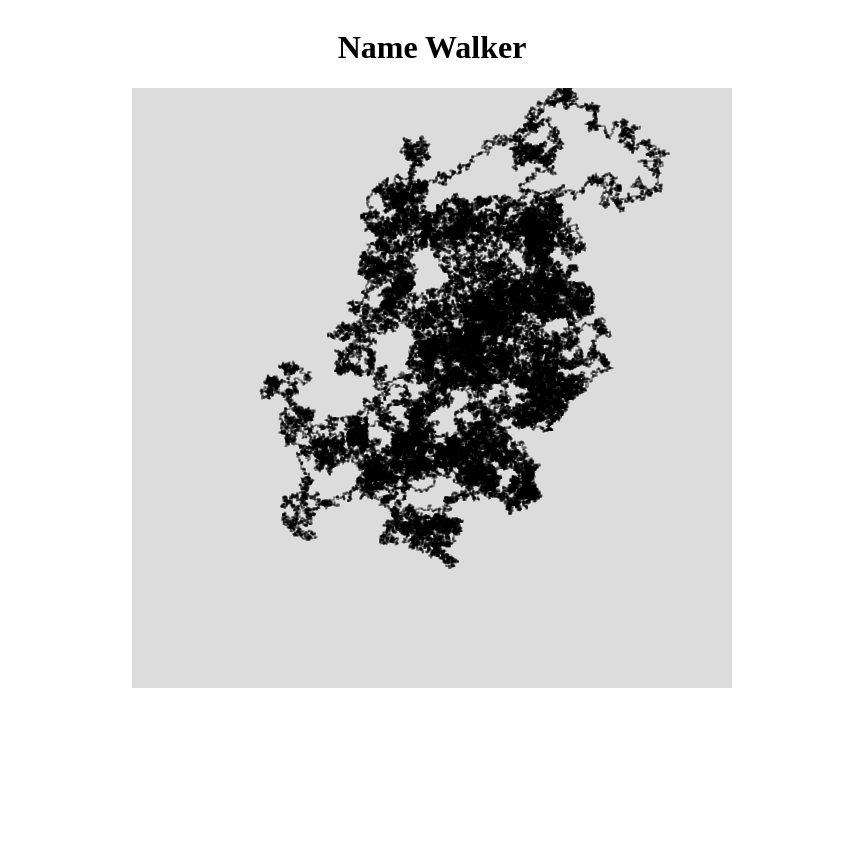
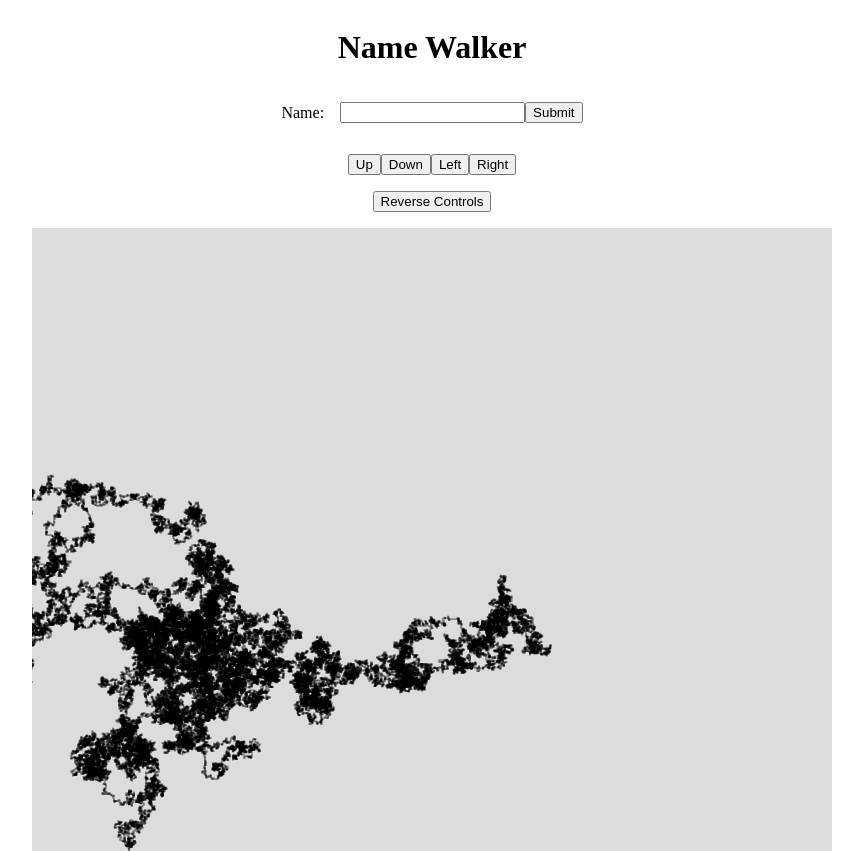
Before and after one commit to alexfrankcodes/name-walker, a React (Create React App) app: page / in a window 1280 px wide. Shown: the top 851 px of the page, without its empty margins (208-1071 px from the left). Before the commit the page ends 800 px from the top, so only its background shows below. Built offline with nearby package versions, Linux system fonts and the light colour scheme.

Commit message:
Implemented user input

```diff
--- a/public/index.html
+++ b/public/index.html
@@ -7,37 +7,13 @@
     <meta name="theme-color" content="#000000" />
     <meta
       name="description"
-      content="Web site created using create-react-app"
+      content="An app that performs a random walk based on a name"
     />
-    <link rel="apple-touch-icon" href="%PUBLIC_URL%/logo192.png" />
-    <!--
-      manifest.json provides metadata used when your web app is installed on a
-      user's mobile device or desktop. See https://developers.google.com/web/fundamentals/web-app-manifest/
-    -->
     <link rel="manifest" href="%PUBLIC_URL%/manifest.json" />
-    <!--
-      Notice the use of %PUBLIC_URL% in the tags above.
-      It will be replaced with the URL of the `public` folder during the build.
-      Only files inside the `public` folder can be referenced from the HTML.
-
-      Unlike "/favicon.ico" or "favicon.ico", "%PUBLIC_URL%/favicon.ico" will
-      work correctly both with client-side routing and a non-root public URL.
-      Learn how to configure a non-root public URL by running `npm run build`.
-    -->
-    <title>React App</title>
+    <title>Name Walker</title>
   </head>
   <body>
     <noscript>You need to enable JavaScript to run this app.</noscript>
     <div id="root"></div>
-    <!--
-      This HTML file is a template.
-      If you open it directly in the browser, you will see an empty page.
-
-      You can add webfonts, meta tags, or analytics to this file.
-      The build step will place the bundled scripts into the <body> tag.
-
-      To begin the development, run `npm start` or `yarn start`.
-      To create a production bundle, use `npm run build` or `yarn build`.
-    -->
   </body>
 </html>
--- a/src/App.css
+++ b/src/App.css
@@ -4,3 +4,24 @@
   flex-direction: column;
   align-items: center;
 }
+
+.canvas {
+  display: flex;
+  flex-direction: column;
+}
+
+.canvas div {
+  margin-bottom: 1rem;
+  display: flex;
+  align-items: center;
+  justify-content: center;
+}
+
+.canvas p {
+  display: inline;
+  margin-right: 1rem;
+}
+
+.canvas input {
+  display: inline;
+}
--- a/src/App.js
+++ b/src/App.js
@@ -5,7 +5,7 @@ function App() {
   return (
     <div className="App">
       <h1>Name Walker</h1>
-      <Canvas className="canvas" walkLength={1000000} />
+      <Canvas className="canvas" />
     </div>
   );
 }
--- a/src/components/Canvas.js
+++ b/src/components/Canvas.js
@@ -7,23 +7,109 @@ export default class Canvas extends Component {
     this.myRef = createRef();
   }
   Sketch = (p) => {
-    let x, y;
-
-    let width = 600;
+    let width = 800;
     let height = width;
 
+    let x = width / 2;
+    let y = height / 2;
+
     let stepSize = 1;
-    let walkLength = this.props.walkLength;
+    let walkLength = 250000;
 
+    let navigationJump = 50;
+
+    let name = "";
+    let seed = 0;
+
+    let userInput = p.createDiv();
+    let nameLabel = p.createElement("p", "Name:");
+    let nameField = p.createInput();
+    let submitButton = p.createButton("Submit");
+
+    let navigation = p.createDiv();
+    let up = p.createButton("Up");
+    let down = p.createButton("Down");
+    let left = p.createButton("Left");
+    let right = p.createButton("Right");
+
+    let reverse = p.createDiv();
+    let reverseButton = p.createButton("Reverse Controls");
+
+    /* p5.js setup function */
     p.setup = () => {
+      userInput.child(nameLabel);
+      userInput.child(nameField);
+      userInput.child(submitButton);
+
+      submitButton.mousePressed(convertNameToSeed);
+      p.randomSeed(seed);
+
+      navigation.child(up);
+      navigation.child(down);
+      navigation.child(left);
+      navigation.child(right);
+
+      up.mousePressed(navigateUp);
+      down.mousePressed(navigateDown);
+      left.mousePressed(navigateLeft);
+      right.mousePressed(navigateRight);
+
+      reverse.child(reverseButton);
+      reverseButton.mousePressed(reverseNavigationControls);
+
       p.createCanvas(width, height);
+      p.pixelDensity(1);
+    };
+
+    function convertNameToSeed() {
+      let counter = 0;
+      name = nameField.value();
+      for (let i = 0; i < name.length; i++) {
+        counter += name.charCodeAt(i);
+      }
+      seed = counter;
+      repaint();
+    }
+
+    function repaint() {
+      p.clear();
+      p.draw();
+    }
+
+    function navigateUp() {
+      console.log("up");
+      p.translate(0, navigationJump);
+      p.draw();
+    }
+
+    function navigateDown() {
+      console.log("up");
+      p.translate(0, -navigationJump);
+      p.draw();
+    }
+
+    function navigateLeft() {
+      console.log("up");
+      p.translate(navigationJump, 0);
+      p.draw();
+    }
+
+    function navigateRight() {
+      p.translate(-navigationJump, 0);
+      p.draw();
+    }
+
+    function reverseNavigationControls() {
+      navigationJump *= -1;
+    }
+
+    function staticRandomWalk() {
       x = width / 2;
       y = height / 2;
+
       p.background(220);
-      p.randomSeed(123456);
-    };
+      p.randomSeed(seed);
 
-    p.draw = () => {
       for (let i = 0; i < walkLength; i++) {
         let c = p.color(0, 0, 0);
 
@@ -53,6 +139,13 @@ export default class Canvas extends Component {
         }
       }
       p.noLoop();
+    }
+
+    // TODO: Animate through the walk
+    //function realtimeRandomWalk() {}
+
+    p.draw = () => {
+      staticRandomWalk();
     };
   };
 
@@ -61,6 +154,6 @@ export default class Canvas extends Component {
   }
 
   render() {
-    return <div ref={this.myRef}></div>;
+    return <div className="canvas" ref={this.myRef}></div>;
   }
 }
```
Also changed, not shown: 1 other file (tests, documents, lock files or other folders).
